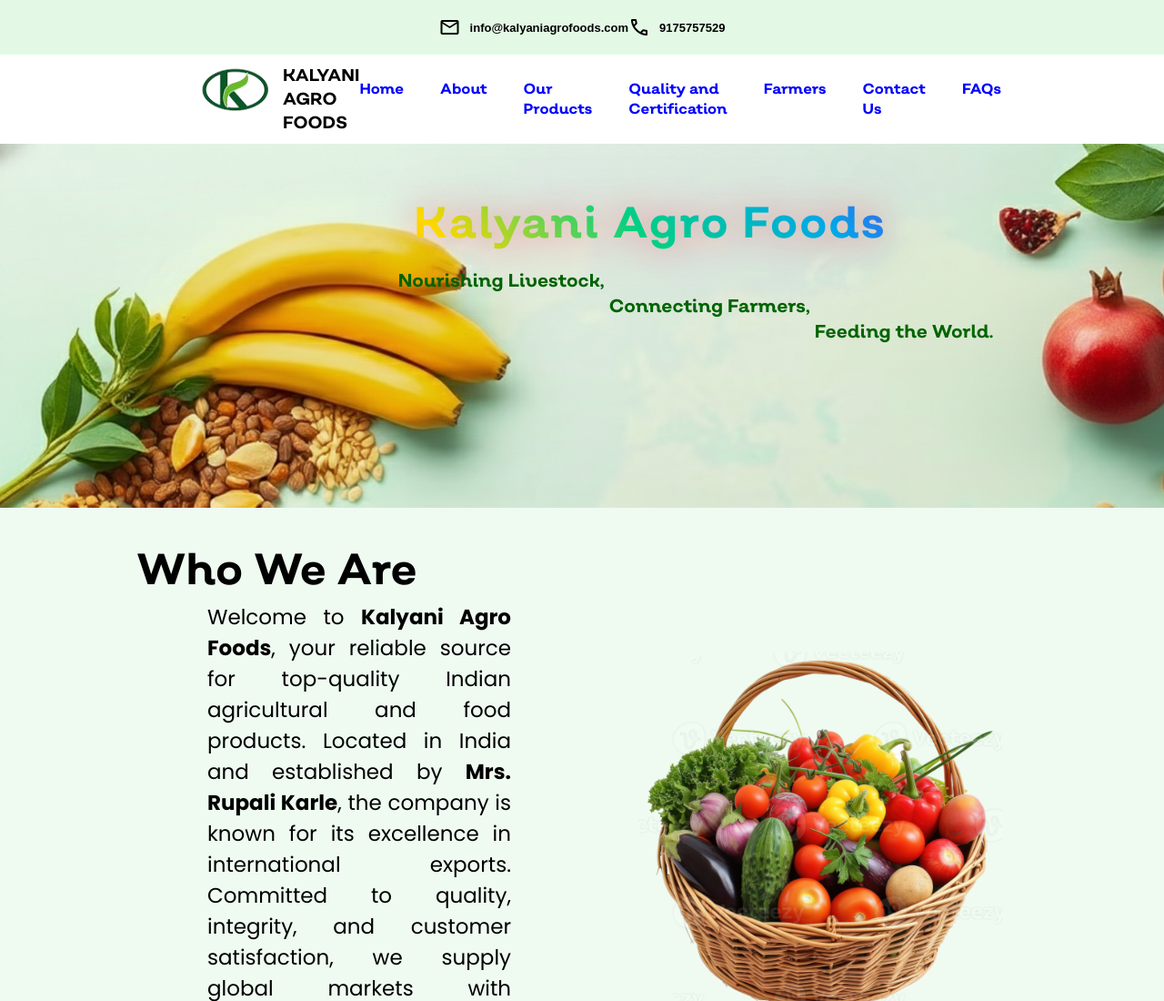
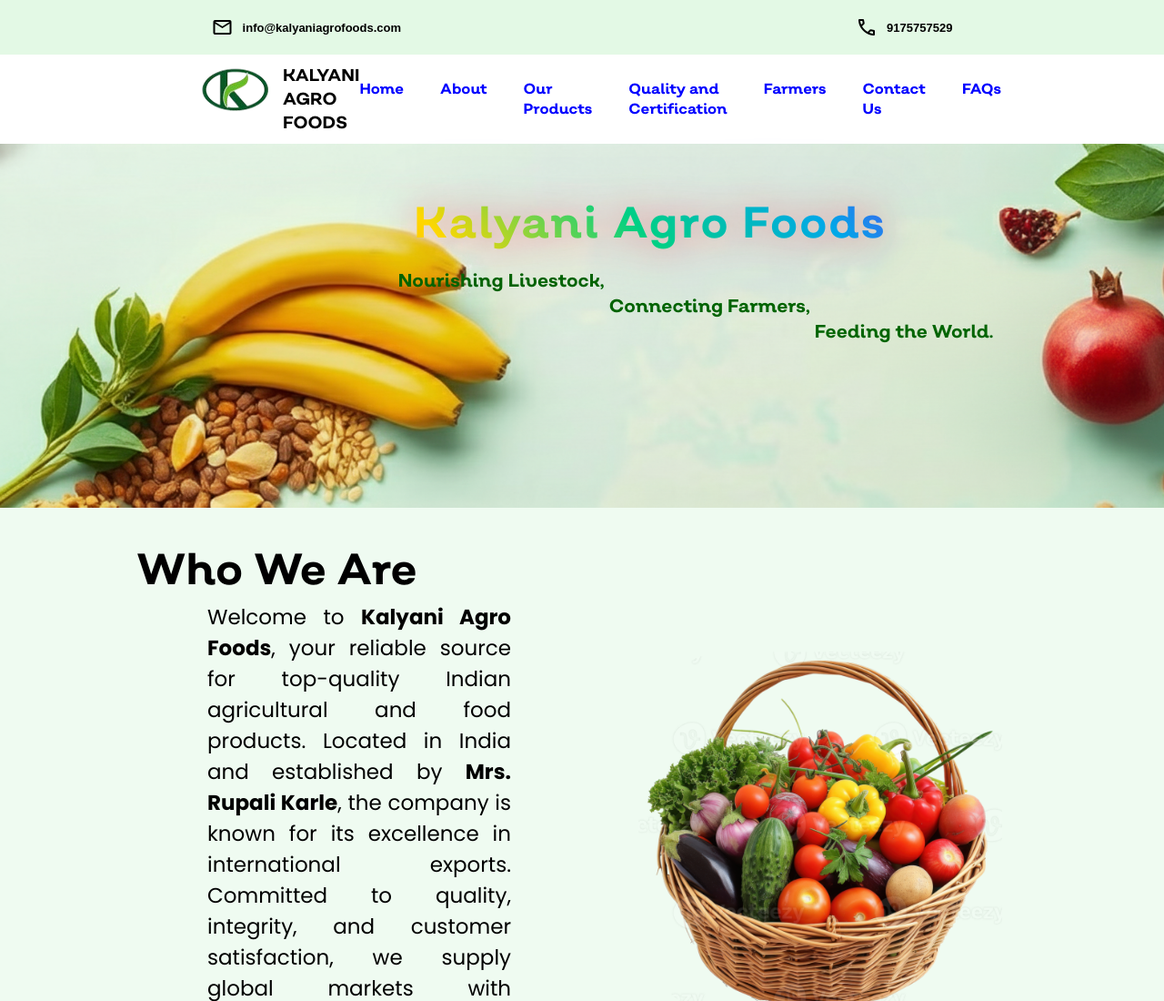
Before and after one commit to RWakhare1452/Kalyani, a plain HTML site: page index.html in a window 1280 px wide. Shown: the top 1100 px of the page at 91% size. Drawn offline with nearby package versions, Linux system fonts and the light colour scheme.

Commit message:
Update style.css

```diff
--- a/style.css
+++ b/style.css
@@ -33,6 +33,7 @@
     align-items: center;
     padding: 8px 10px;
     transition: all 0.3s ease-in-out;
+    gap: 500px;
 }
 
 nav{
```
